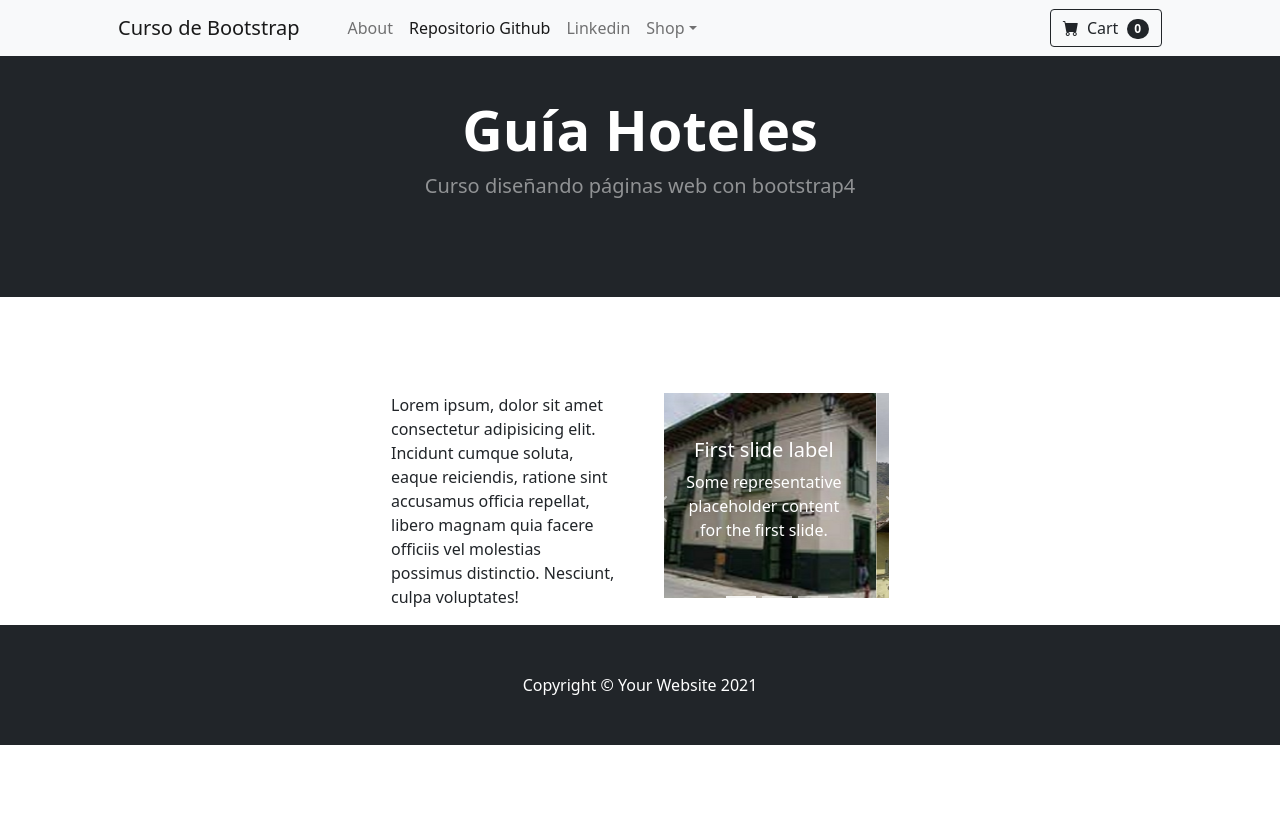
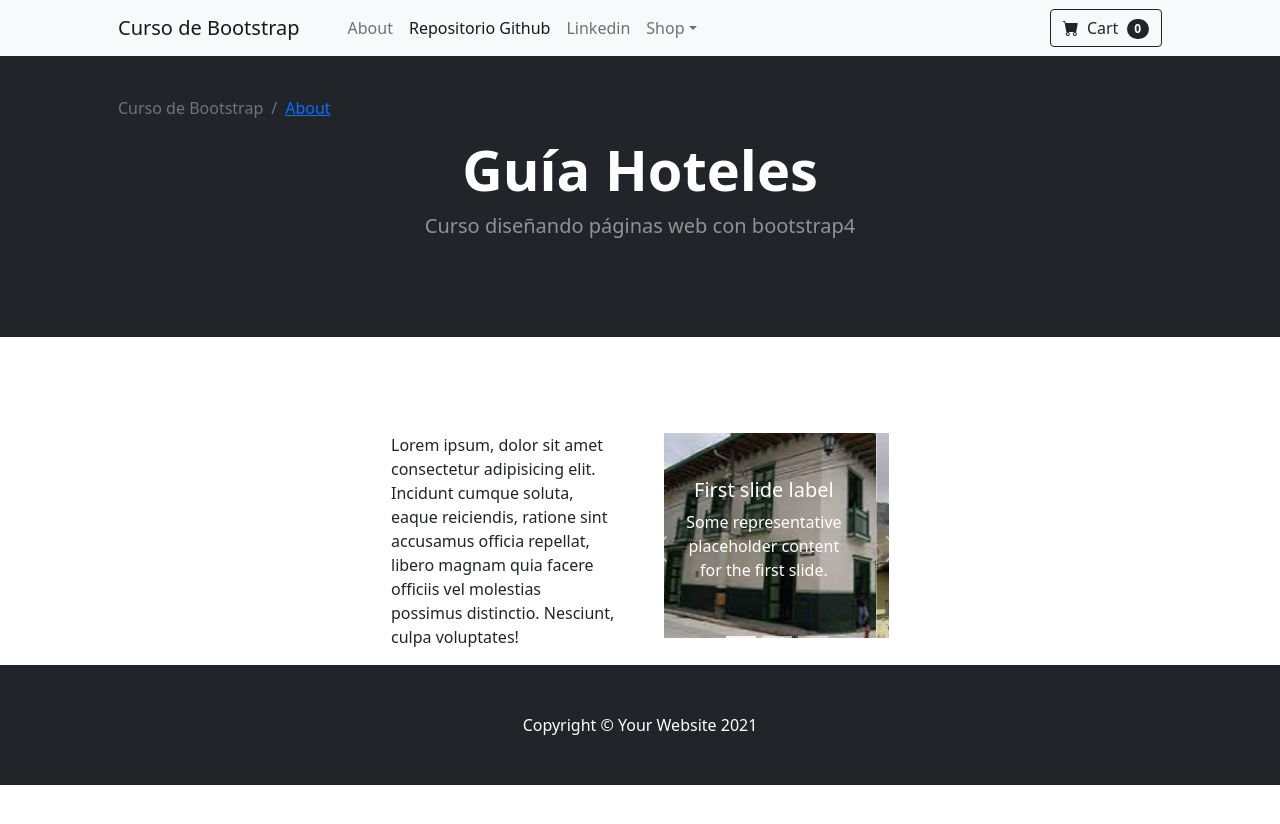
Before and after one commit to julianloaizal/guia-hoteles, a website: page about.html in a window 1280 px wide. Before the commit the page ends 800 px from the top, so only its background shows below. Drawn offline with nearby package versions, Linux system fonts and the light colour scheme.

Commit message:
Agregando navbar breadcrumb

```diff
--- a/about.html
+++ b/about.html
@@ -47,6 +47,17 @@
         <!-- Header-->
         <header class="bg-dark py-5">
             <div class="container px-4 px-lg-5 my-5">
+
+
+                <nav aria-label="breadcrumb">
+                    <ol class="breadcrumb">
+
+
+                        <li class="breadcrumb-item active" aria-current="page">Curso de Bootstrap</li>
+                        <li class="breadcrumb-item"><a href="./index.html">About</a></li>
+                    </ol>
+                  </nav>
+
                 <div class="text-center text-white">
                     <h1 class="display-4 fw-bolder">Guía Hoteles</h1>
                     <p class="lead fw-normal text-white-50 mb-0">Curso diseñando páginas web con bootstrap4</p>
```
Also changed, not shown: index.html (+13 -0 lines).
